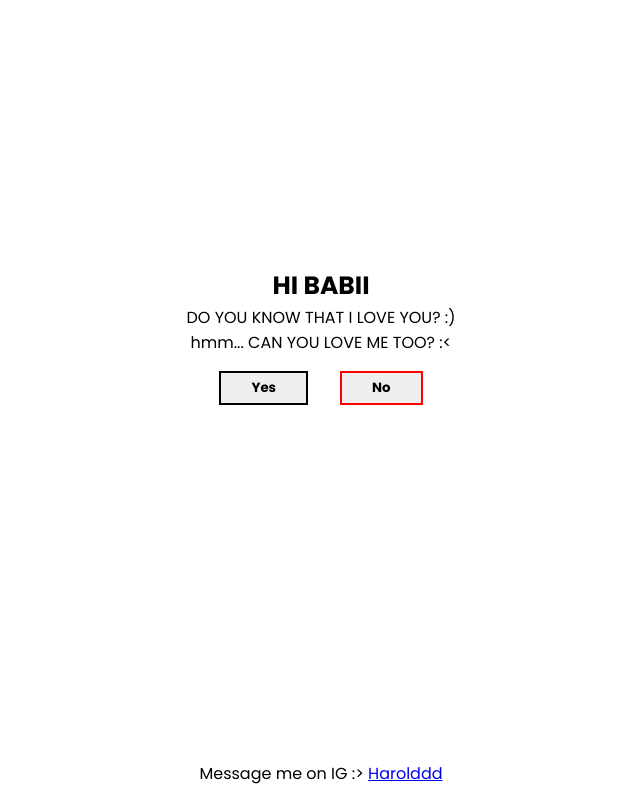
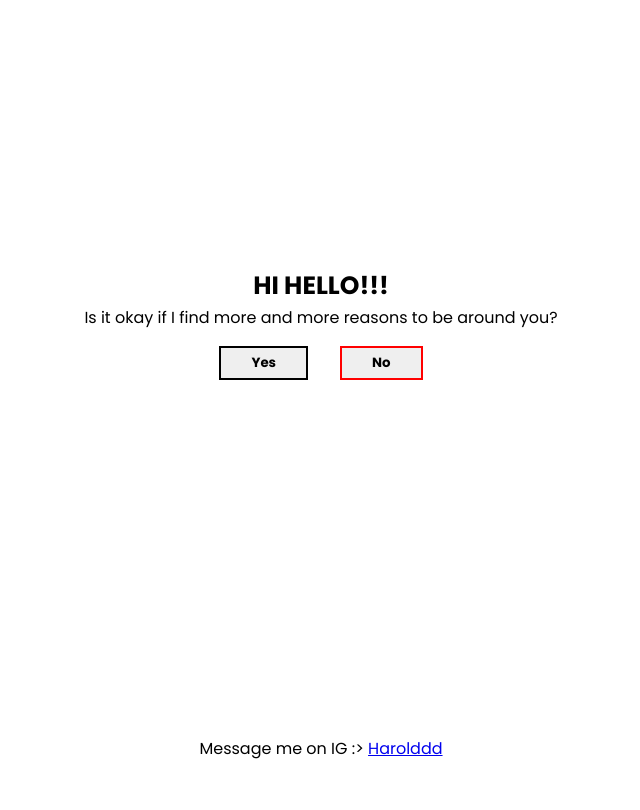
Before and after one commit to asahina23/nyahahhahdawdw, a plain HTML site: page index.html in a window 1280 px wide. Shown: the part 37-847 px from the top of the page, without its empty margins (319-959 px from the left). After the commit the page ends 822 px from the top, so only its background shows below. Drawn offline with Linux system fonts and the light colour scheme.

Commit message:
Update index.html

```diff
--- a/index.html
+++ b/index.html
@@ -39,7 +39,7 @@
 		</div>
 
 		<div class="ask">
-			<p><span class="crush">HI BABII</span> <br>DO YOU KNOW THAT I LOVE YOU? :) <br> hmm... CAN YOU LOVE ME TOO? :< </p>
+			<p><span class="crush">HI HELLO!!!</span> <br> Is it okay if I find more and more reasons to be around you?</p>
 			<div class="btn">
 				<a href="yes.html"><button id="btn1">Yes</button></a>
 				<button id="btn2">No</button>
```
